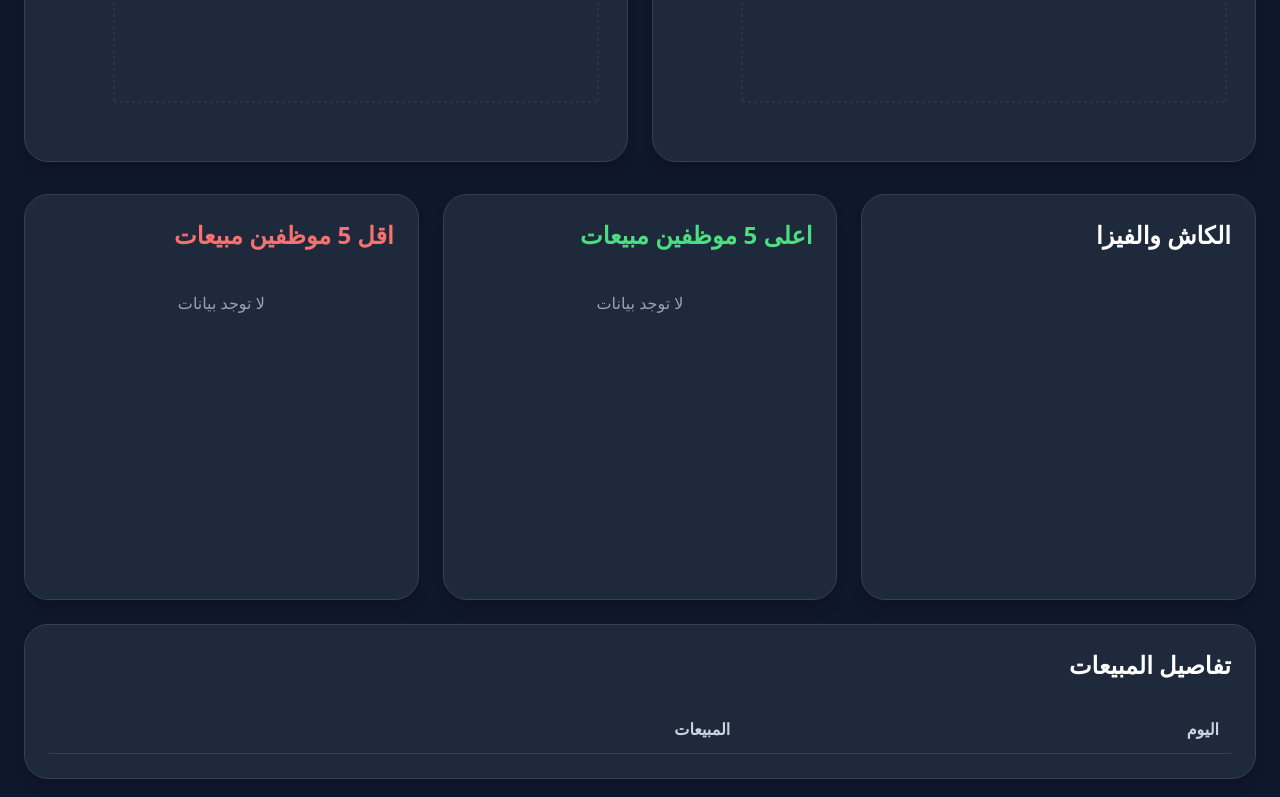
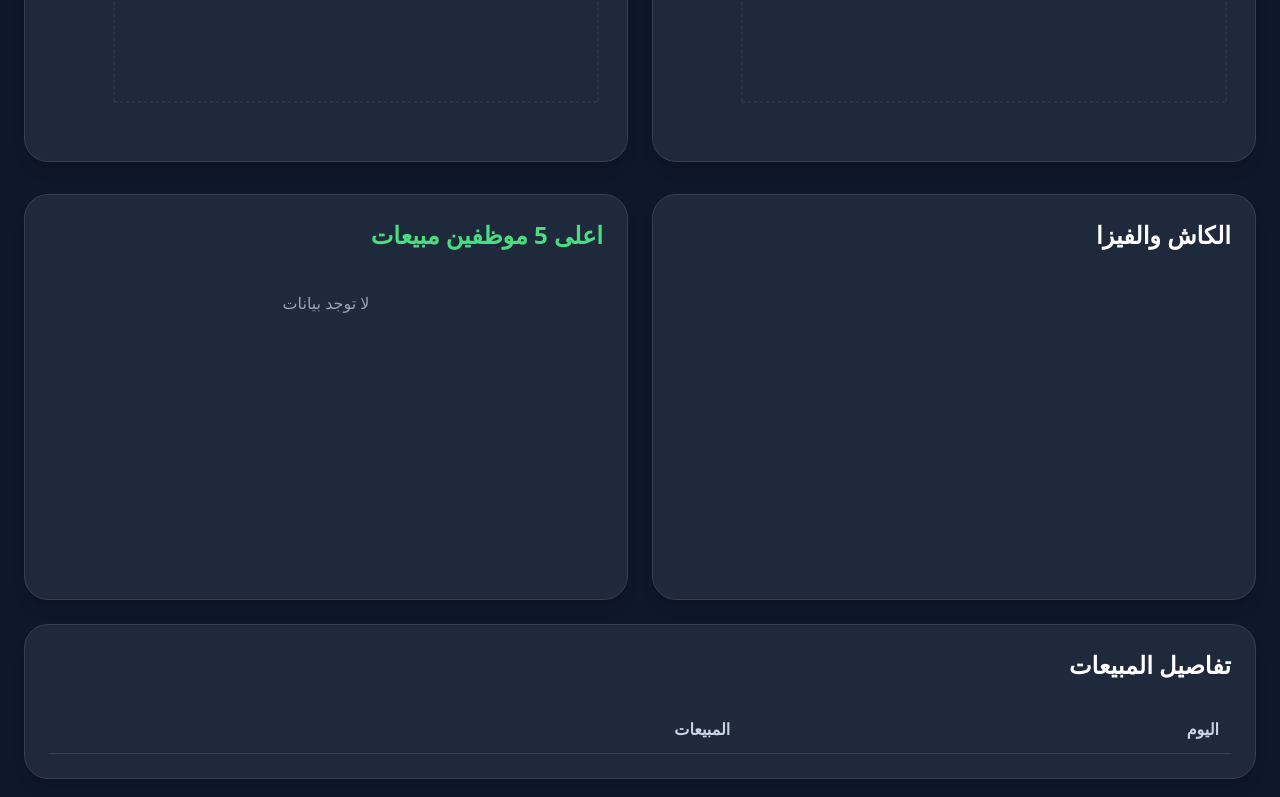
Before and after one commit to abdelrahmanelkaddah26899-glitch/markova, a React (Vite) app: page / in a window 1280 px wide. Shown: the part 560-1357 px from the top of the page. Built offline with nearby package versions, Linux system fonts and the light colour scheme.

Commit message:
refactor: remove low employee section from Dashboard component

```diff
--- a/src/components/Dashboard.jsx
+++ b/src/components/Dashboard.jsx
@@ -28,7 +28,6 @@ export default function Dashboard() {
     lowBranch: '-',
   })
   const [topEmployees, setTopEmployees] = useState([])
-  const [lowEmployees, setLowEmployees] = useState([])
 
   const handleFileUpload = (e) => {
     const file = e.target.files[0]
@@ -160,10 +159,8 @@ export default function Dashboard() {
       }))
       const sortedEmployees = [...employees].sort((a, b) => b.sales - a.sales)
       const top5Employees = sortedEmployees.slice(0, 5)
-      const low5Employees = sortedEmployees.slice(-5).reverse()
 
       setTopEmployees(top5Employees)
-      setLowEmployees(low5Employees)
 
       setKpis({
         totalSales,
@@ -255,7 +252,7 @@ export default function Dashboard() {
         </div>
       </div>
 
-      <div className="grid grid-cols-1 xl:grid-cols-3 gap-6">
+      <div className="grid grid-cols-1 xl:grid-cols-2 gap-6">
         <div className="bg-[#1e293b] rounded-3xl p-6 border border-slate-700 shadow-lg xl:col-span-1">
           <h2 className="text-2xl font-bold mb-6">الكاش والفيزا</h2>
 
@@ -295,25 +292,7 @@ export default function Dashboard() {
           </div>
         </div>
 
-        <div className="bg-[#1e293b] rounded-3xl p-6 border border-slate-700 shadow-lg">
-          <h2 className="text-2xl font-bold mb-6 text-red-400">اقل 5 موظفين مبيعات</h2>
-          <div className="space-y-3">
-            {lowEmployees.map((emp, index) => (
-              <div key={index} className="flex justify-between items-center p-3 bg-slate-800 rounded-xl">
-                <div className="flex items-center gap-3">
-                  <span className="bg-red-500 text-white w-8 h-8 rounded-full flex items-center justify-center font-bold text-sm">
-                    {index + 1}
-                  </span>
-                  <span className="font-medium">{emp.employee}</span>
-                </div>
-                <span className="text-red-400 font-bold">{formatNumber(emp.sales)}</span>
-              </div>
-            ))}
-            {lowEmployees.length === 0 && (
-              <p className="text-slate-400 text-center py-4">لا توجد بيانات</p>
-            )}
-          </div>
-        </div>
+
       </div>
 
       <div className="grid grid-cols-1 xl:grid-cols-1 gap-6 mt-6">
```
